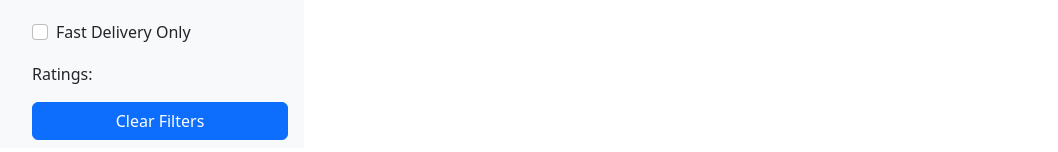
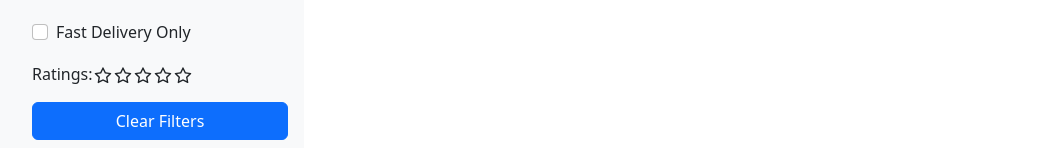
Before and after one commit to keshri95/e-shopping, a React (Create React App) app: page / in a window 1280 px wide. Shown: the part 262-414 px from the top of the page, without its empty margins (16-1074 px from the left). Built offline with nearby package versions, Linux system fonts and the light colour scheme.

Commit message:
rating-filter-added

```diff
--- a/src/components/Filter.js
+++ b/src/components/Filter.js
@@ -2,7 +2,7 @@
 import Rating from "./Rating";
 
 const Filter = () => {
-  const [rate, setRate] = useState(3);
+  const [rate, setRate] = useState();
   return (
     <div className="bg-light w-25">
 
@@ -56,7 +56,7 @@
 
           <div className="d-flex py-2">
             <label className="form-check-label" htmlFor="flexCheckDefault">Ratings:</label>
-
+            <Rating rating={rate} style={{cursor: "pointer"}} onClick={(i) => setRate(i +1)} />
           </div>
 
           <div className="d-grid me-3 py-2">
--- /dev/null
+++ b/src/components/Rating.js
@@ -0,0 +1,15 @@
+import { AiFillStar, AiOutlineStar } from "react-icons/ai";
+
+const Rating = ({ rating, onClick, style }) => {
+  return (
+    <div>
+      {[...Array(5)].map((_, i) => (
+        <span key={i} style={style} onClick={() => onClick(i)}>
+          {rating > i ? (<AiFillStar fontSize={"20px"} /> ):(<AiOutlineStar fontSize={"20px"} />)}
+        </span>
+      ))}
+    </div>
+  );
+};
+
+export default Rating;
```
